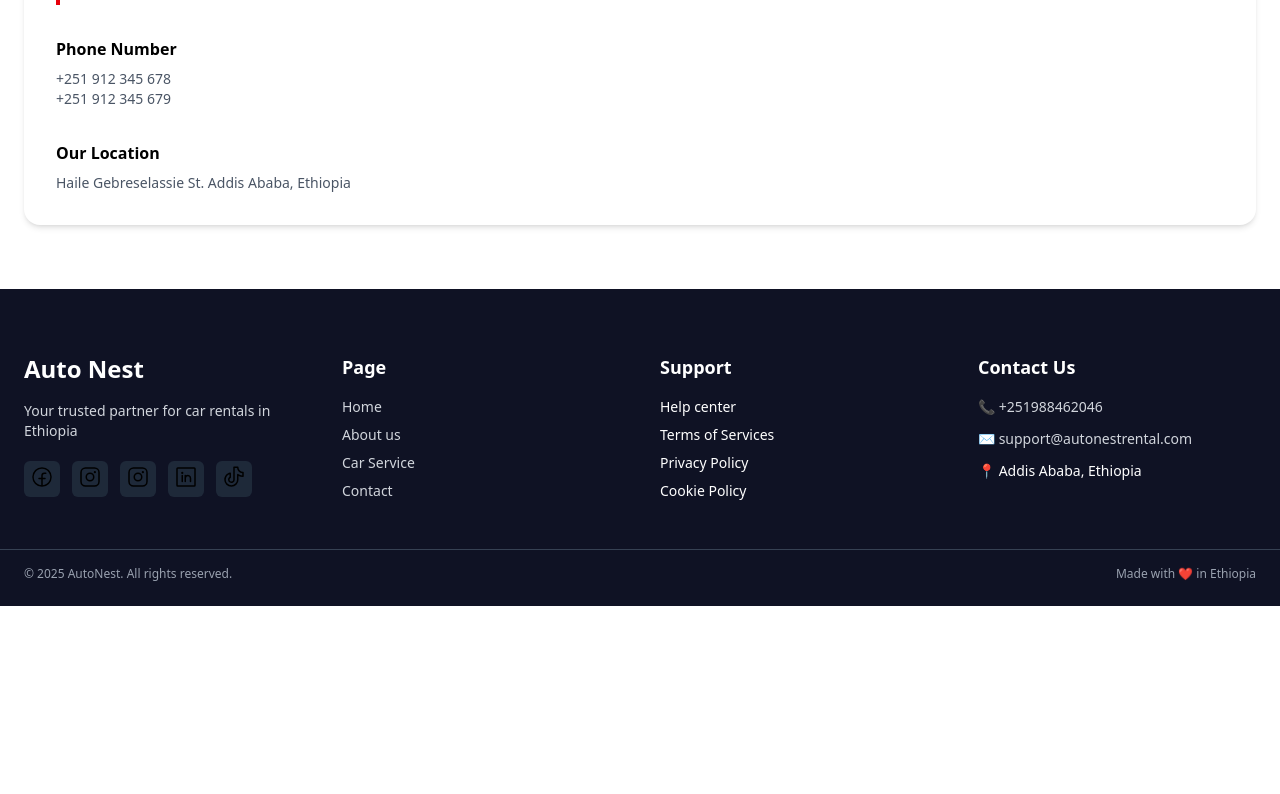
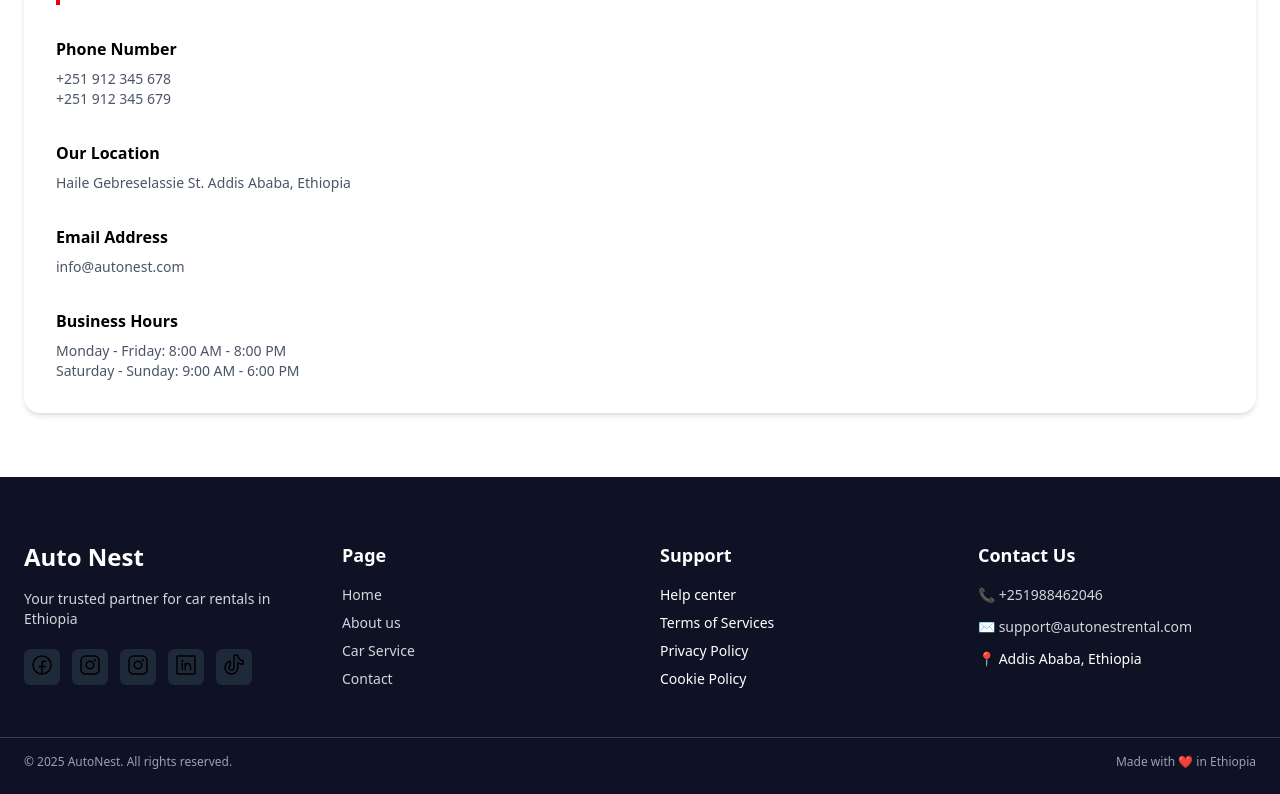
Before and after one commit to abinishifex/car-rental-react, a React app: page /contact in a window 1280 px wide. Shown: the part 1014-1808 px from the top of the page. Before the commit the page ends 1620 px from the top, so only its background shows below. Built offline with nearby package versions, Linux system fonts and the light colour scheme; the HTML template or start-up script is replaced by a standard one.

Commit message:
add the contact right card email info

```diff
--- a/src/pages/Contact.jsx
+++ b/src/pages/Contact.jsx
@@ -81,7 +81,20 @@ function Contact() {
     </p>
   </div>
 
+  <div>
+    <h3 className="font-semibold mb-2">Email Address</h3>
+    <p className="text-gray-600 text-sm">
+      info@autonest.com
+    </p>
+  </div>
 
+  <div>
+    <h3 className="font-semibold mb-2">Business Hours</h3>
+    <p className="text-gray-600 text-sm">
+      Monday - Friday: 8:00 AM - 8:00 PM <br />
+      Saturday - Sunday: 9:00 AM - 6:00 PM
+    </p>
+  </div>
 
 </div>
     </div>
```
